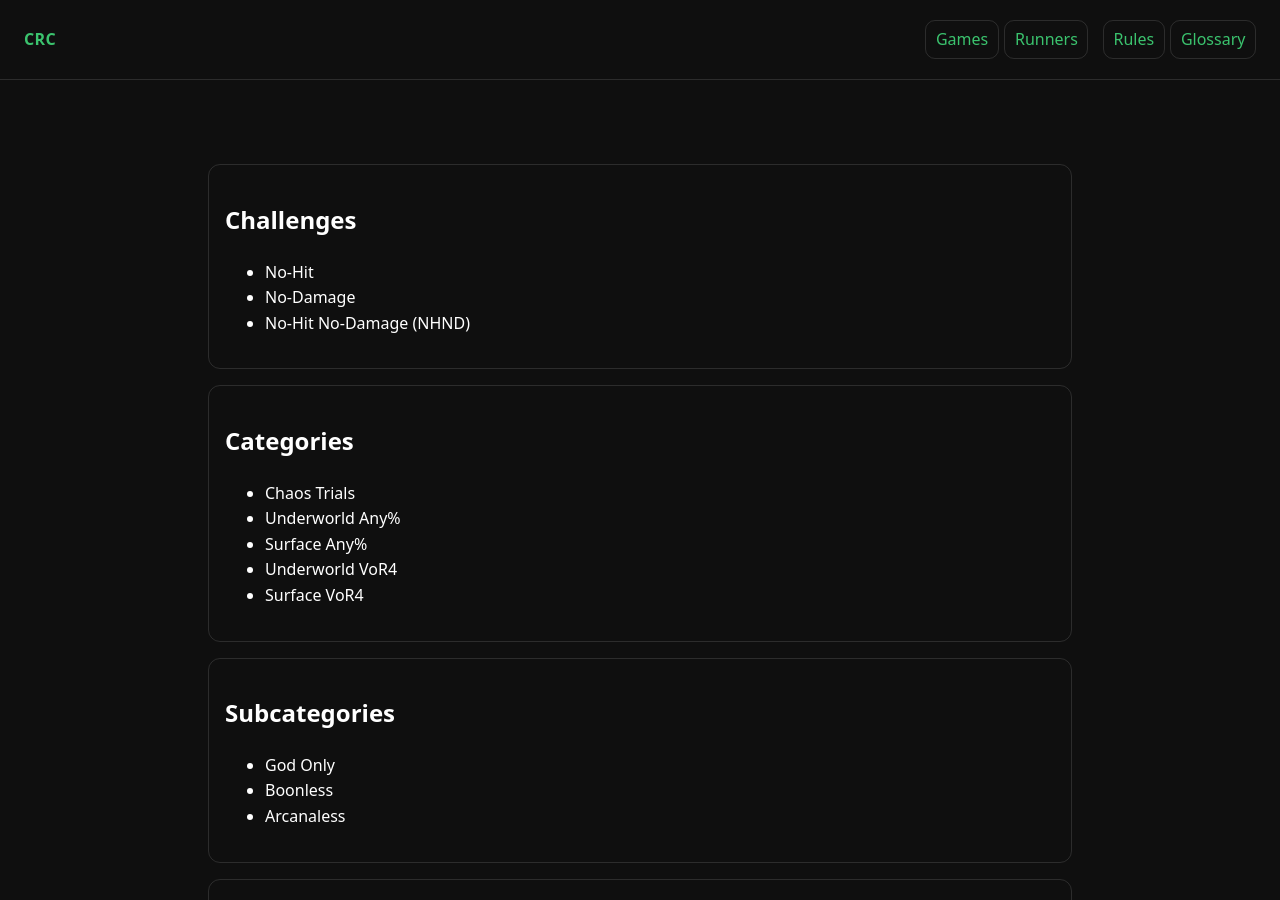
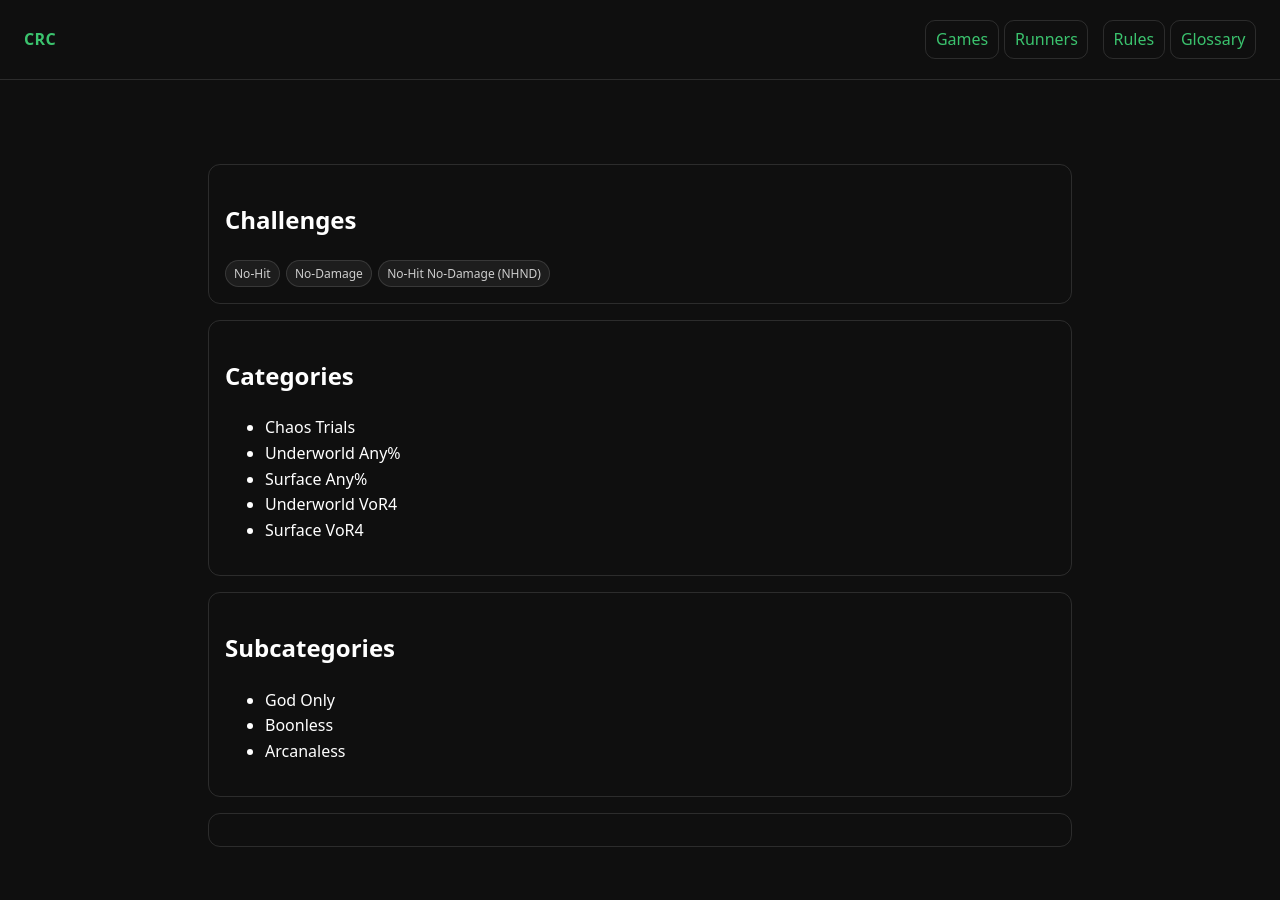
Before and after one commit to GaryAsher/challenge-run-site, a Jekyll site: the page built from _games/hades-2.md, in a window 1280 px wide and 900 px high, scrolled down 365 px. Built offline with Jekyll 4.4.1, drawn with Linux system fonts in a browser that asks for light colours.

Commit message:
have challenge tags mirror the game tags

```diff
--- a/_layouts/game.html
+++ b/_layouts/game.html
@@ -72,12 +72,13 @@
   {% if page.challenges and page.challenges.size > 0 %}
     <div class="card">
       <h2>Challenges</h2>
-      <ul>
-        {% for x in page.challenges %}
-          {% assign meta = site.data.challenges[x] %}
-          <li>{{ meta.label | default: x }}</li>
+
+      <div class="game-tags">
+        {% for challenge in page.challenges %}
+          {% assign meta = site.data.challenges[challenge] %}
+          <span class="tag">{{ meta.label | default: challenge }}</span>
         {% endfor %}
-      </ul>
+      </div>
     </div>
   {% endif %}
 
```
